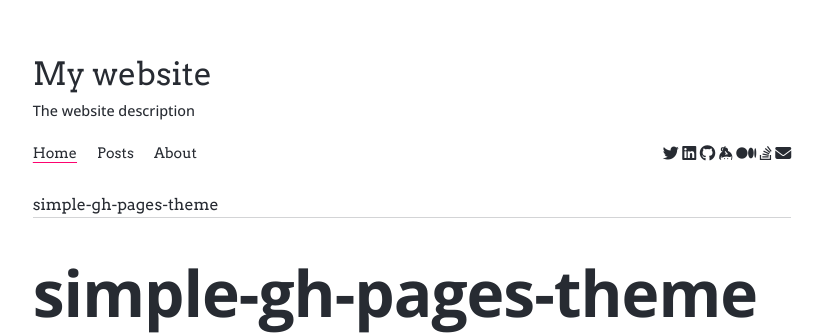
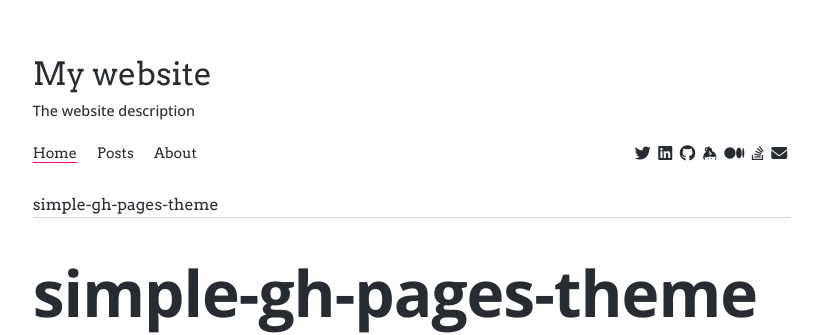
Before and after one commit to LiveNL/simple-gh-pages-theme, a Jekyll site: the page built from README.md, in a window 1280 px wide. Shown: the top 335 px of the page, without its empty margins (228-1051 px from the left). Built offline with Jekyll 4.4.1, drawn with Linux system fonts in a browser that asks for light colours; nearby versions of some CDN libraries; our own code applies the rules of GitHub Pages for plain Markdown files.

Commit message:
Extend social button spacing

```diff
--- a/assets/css/main.scss
+++ b/assets/css/main.scss
@@ -261,7 +261,7 @@ body {
     .social {
       margin-left: auto;
       a {
-        padding-right: 0px;
+        padding-right: 4px;
         text-decoration: none;
       }
     }
```
